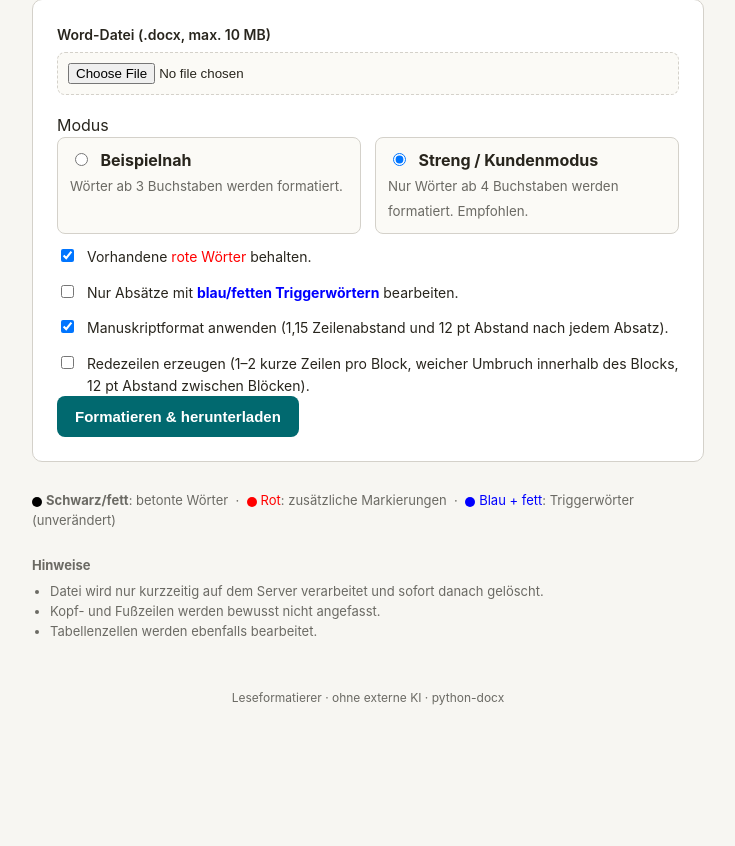
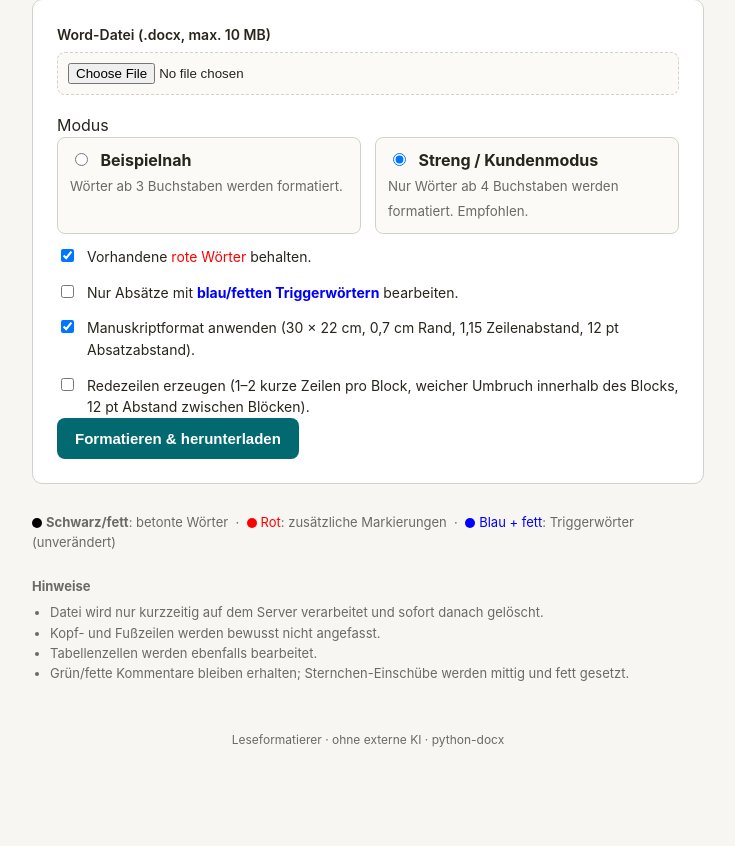
Before and after one commit to talminos/leseformatierer, a Flask app: page / in a window 1280 px wide. Shown: the part 182-1028 px from the top of the page, without its empty margins (272-1007 px from the left). Before the commit the page ends 887 px from the top, so only its background shows below. Run offline with Flask 3, Linux system fonts and the light colour scheme.

Commit message:
Update index.html

```diff
--- a/templates/index.html
+++ b/templates/index.html
@@ -197,7 +197,7 @@
         </label>
         <label class="check">
           <input type="checkbox" name="manuscript_layout" checked>
-          <span>Manuskriptformat anwenden (1,15 Zeilenabstand und 12&nbsp;pt Abstand nach jedem Absatz).</span>
+          <span>Manuskriptformat anwenden (30 × 22&nbsp;cm, 0,7&nbsp;cm Rand, 1,15 Zeilenabstand, 12&nbsp;pt Absatzabstand).</span>
         </label>
         <label class="check">
           <input type="checkbox" name="speech_units">
@@ -220,6 +220,7 @@
         <li>Datei wird nur kurzzeitig auf dem Server verarbeitet und sofort danach gelöscht.</li>
         <li>Kopf- und Fußzeilen werden bewusst nicht angefasst.</li>
         <li>Tabellenzellen werden ebenfalls bearbeitet.</li>
+        <li>Grün/fette Kommentare bleiben erhalten; Sternchen-Einschübe werden mittig und fett gesetzt.</li>
       </ul>
     </div>
 
```
